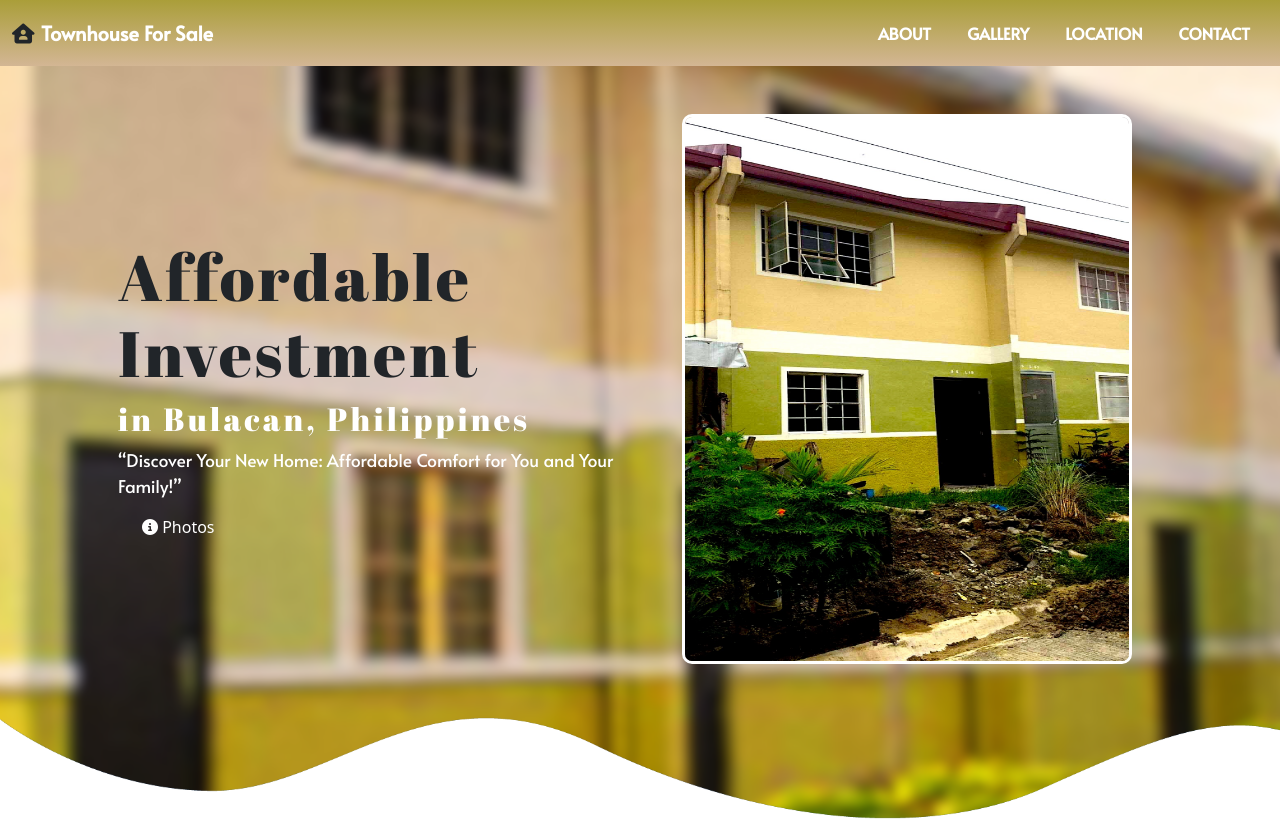
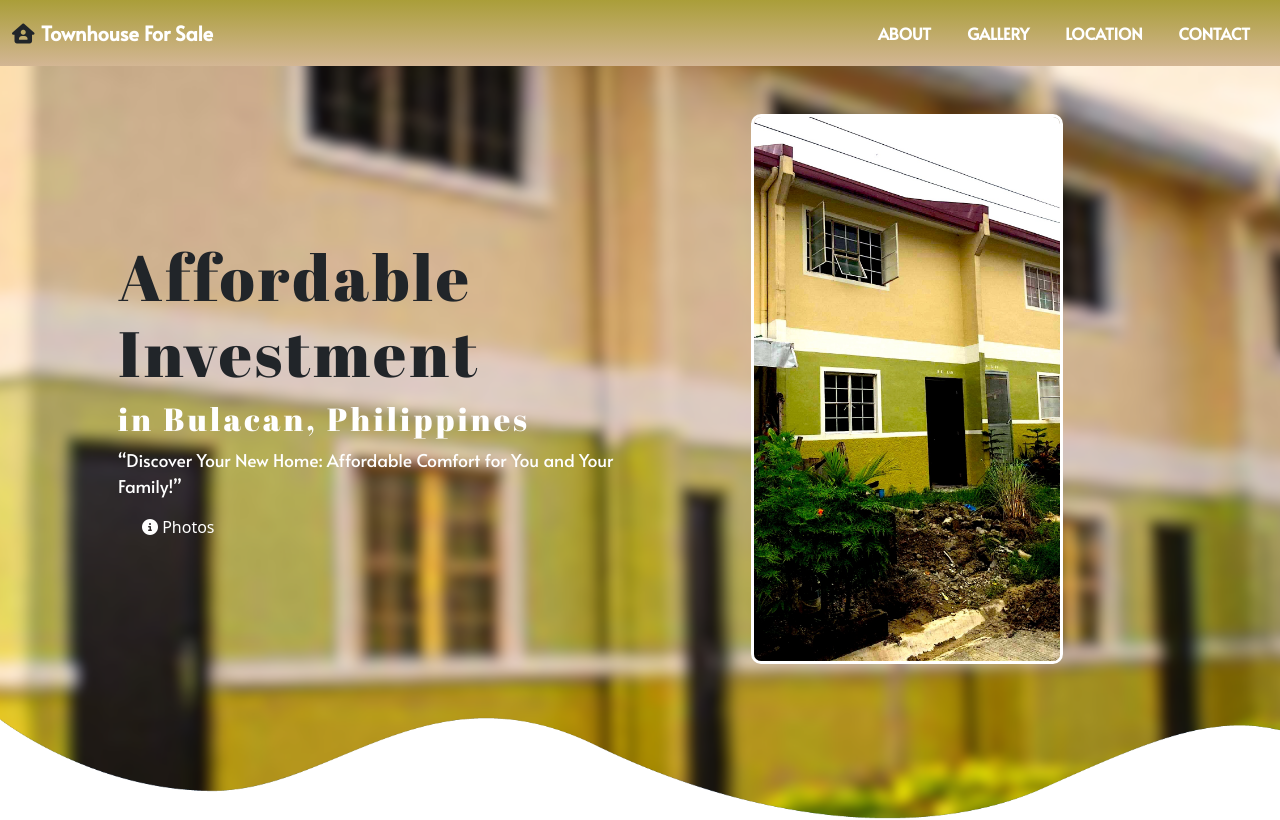
Before and after one commit to dhonaobina/TownhouseForSale888, a plain HTML site: page index.html in a window 1280 px wide. Shown: the top 820 px of the page. Drawn offline with nearby package versions, Linux system fonts and the light colour scheme.

Commit message:
update css has issue with responsive on mobile

```diff
--- a/style.css
+++ b/style.css
@@ -1,6 +1,7 @@
 * {
     margin: 0;
     padding: 0;
+    box-sizing: border-box;
 }
 
 body {
@@ -8,7 +9,7 @@ body {
         font-family: "Abril Fatface", serif;
         font-weight: 400;
         font-style: normal;
-      }
+    }
 
     .alata-regular {
     font-family: "Alata", sans-serif;
@@ -16,8 +17,7 @@ body {
     font-style: normal;
     }
 
-    }
-
+}
 
 
 /*--Nav Section--*/
@@ -31,7 +31,7 @@ body {
 .navbar {
     background-image: linear-gradient(to top, #D3B694, #AA9E39);
     padding: 1 !important;
-    background-size: auto;
+    background-size: cover;
 }
 
 .navbar-nav li {
@@ -70,7 +70,7 @@ body {
 
 #banner-photo {
     height: 550px;
-    width: 450px;
+    width: auto;
     border-radius: 10px;
     border: 3px solid #fff;
 }
```
